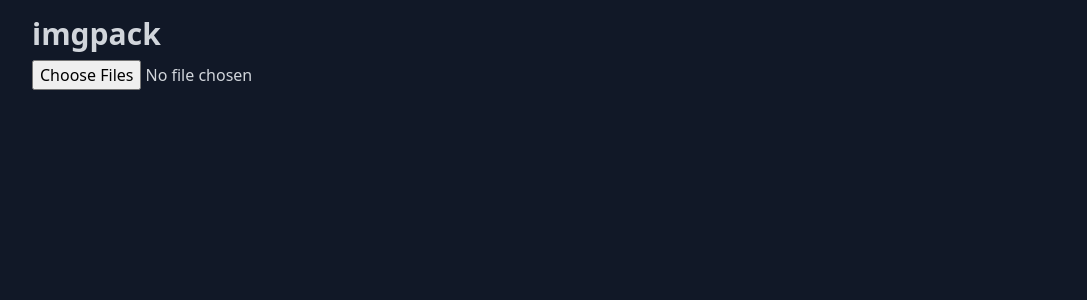
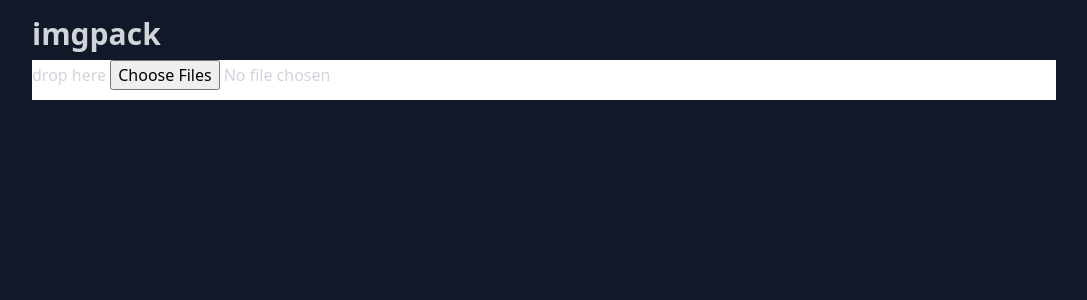
Before and after one commit to enuesaa/imgpack, a SvelteKit app in the folder web/: page / in a window 1280 px wide. Shown: the top 300 px of the page, without its empty margins (96-1183 px from the left). Built offline with nearby package versions, Linux system fonts and the light colour scheme.

Commit message:
feat(web): add dnd area

```diff
--- a/web/src/routes/Upload.svelte
+++ b/web/src/routes/Upload.svelte
@@ -10,12 +10,31 @@
 			return
 		}
 		const file = files[0]
-		const filename = file.name
 		const formdata = new FormData()
 		formdata.append('file', file)
 		const compressedUrl = await $upload.mutateAsync(formdata)
-		addImage({ compressedUrl, filename })
+		addImage({ compressedUrl, filename: file.name })
+	}
+
+	async function handleDrop(e: DragEvent) {
+		const files = e?.dataTransfer?.files ?? null
+		if (files === null) {
+			return
+		}
+		const file = files[0]
+		const formdata = new FormData()
+		formdata.append('file', file)
+		const compressedUrl = await $upload.mutateAsync(formdata)
+		addImage({ compressedUrl, filename: file.name })
 	}
 </script>
 
-<input multiple type="file" on:change|preventDefault={handleUpload} />
+<section
+	class="w-full h-10 bg-white"
+	on:drop|preventDefault={handleDrop}
+	on:dragover|preventDefault
+	on:dragleave|preventDefault
+>
+	drop here
+	<input multiple type="file" on:change|preventDefault|stopPropagation={handleUpload} />
+</section>
```
